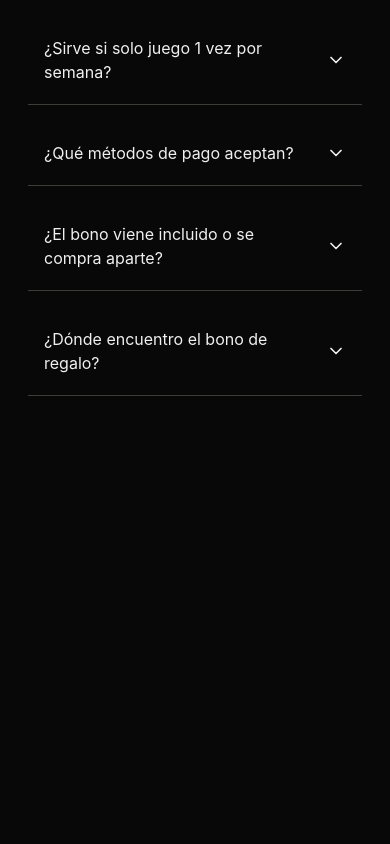
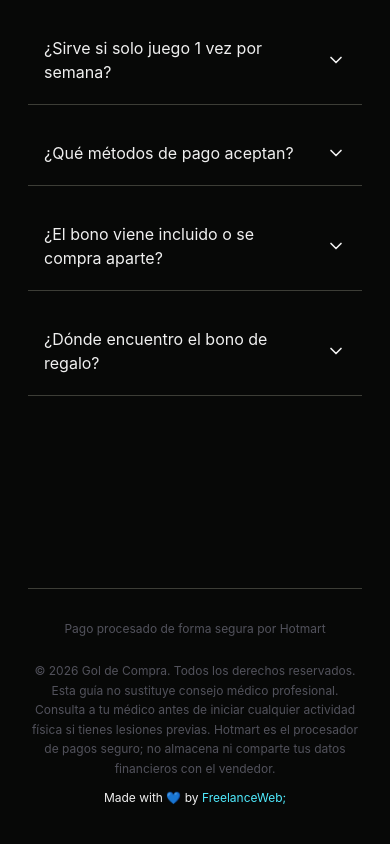
Before and after one commit to crontreras1dev/gol-de-compra, a React (Vite) app: page / in a window 390 px wide. Shown: the part 5905-6749 px from the top of the page. Before the commit the page ends 6377 px from the top, so only its background shows below. Built offline with nearby package versions, Linux system fonts and the light colour scheme.

Commit message:
[CREATE] footer component

```diff
--- a/src/App.jsx
+++ b/src/App.jsx
@@ -21,6 +21,7 @@ import {
 } from 'lucide-react'
 import { Faqs } from './components/Faqs';
 import { Bono } from './components/Bono';
+import { Footer } from './components/Footer';
 
 /* ─────────────────────────────────────────────
    Countdown — empiece en 14:59 como pide el brief
@@ -89,6 +90,7 @@ export default function App() {
       <Testimonials testimonials={ testimonials } />
       <Bono />
       <Faqs faqs={ faqs } />
+      <Footer />
     </Layout>
 
     {/* <div className="min-h-screen bg-bg text-main-text font-sans antialiased"> */}
@@ -335,8 +337,8 @@ export default function App() {
 
       {/* ── FOOTER ──────────────────────────────── */}
       {/* <footer className="py-16 md:py-20">
-        <div className="max-w-4xl mx-auto px-4 text-center"> */}
-          {/* <h2 className="font-display text-3xl md:text-4xl font-bold tracking-tight mb-4">
+        <div className="max-w-4xl mx-auto px-4 text-center">
+          <h2 className="font-display text-3xl md:text-4xl font-bold tracking-tight mb-4">
             Asegura tu copia por <span className="text-primary">$9.99 USD</span>.
           </h2>
           <p className="text-zinc-400 mb-8 max-w-xl mx-auto">
@@ -348,21 +350,21 @@ export default function App() {
           >
             ¡HAZ CLIC AQUÍ PARA ASEGURAR TU COPIA!
             <ArrowRight className="w-4 h-4 transition-transform group-hover:translate-x-1" />
-          </a> */}
+          </a>
 
-          {/* <div className="mt-16 pt-8 border-t border-border text-xs text-zinc-600 space-y-3">
+          <div className="mt-16 pt-8 border-t border-border text-xs text-zinc-600 space-y-3">
             <div className="flex items-center justify-center gap-2">
               <Lock className="w-3 h-3" />
               <span>Pago procesado de forma segura por Hotmart</span>
-            </div> */}
-            {/* <div className="flex items-center justify-center gap-4 flex-wrap">
+            </div>
+            <div className="flex items-center justify-center gap-4 flex-wrap">
               <a href="#" className="hover:text-zinc-400 transition-colors">Política de Privacidad</a>
               <span className="text-zinc-700">·</span>
               <a href="#" className="hover:text-zinc-400 transition-colors">Términos de Servicio</a>
               <span className="text-zinc-700">·</span>
               <a href="#" className="hover:text-zinc-400 transition-colors">Soporte</a>
-            </div> */}
-            {/* <div className="pt-3 max-w-2xl mx-auto leading-relaxed">
+            </div>
+            <div className="pt-3 max-w-2xl mx-auto leading-relaxed">
               © 2026 Gol de Compra. Todos los derechos reservados. Esta guía no sustituye consejo
               médico profesional. Consulta a tu médico antes de iniciar cualquier actividad física
               si tienes lesiones previas. Hotmart es el procesador de pagos seguro; no almacena ni
--- /dev/null
+++ b/src/components/Footer.jsx
@@ -0,0 +1,34 @@
+export function Footer () {
+  return (
+    <footer className="py-16 md:py-20">
+      <div className="max-w-4xl mx-auto px-4 text-center">
+        <div className="mt-16 pt-8 border-t border-border text-xs text-zinc-600 space-y-3">
+          <div className="flex items-center justify-center gap-2">
+            {/* <Lock className="w-3 h-3" /> */}
+            <span>Pago procesado de forma segura por Hotmart</span>
+          </div>
+
+          <div className="pt-3 max-w-2xl mx-auto leading-relaxed">
+            © 2026 Gol de Compra. Todos los derechos reservados. Esta guía no sustituye consejo
+            médico profesional. Consulta a tu médico antes de iniciar cualquier actividad física
+            si tienes lesiones previas. Hotmart es el procesador de pagos seguro; no almacena ni
+            comparte tus datos financieros con el vendedor.
+          </div>
+
+          <p className="text-stress-text">
+            Made with 💙 by {''}
+
+            <a
+              href="https://freelanceweb.work"
+              target="_blank"
+              rel="noopener noreferrer"
+              className="text-[#50ecff] hover:text-[#3eadbb] hover:underline"
+            >
+              FreelanceWeb;
+            </a>
+          </p>
+        </div>
+      </div>
+    </footer>
+  );
+};
```
